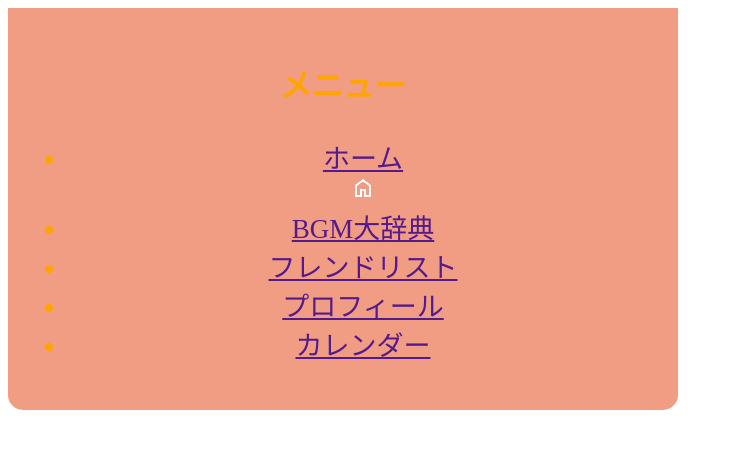
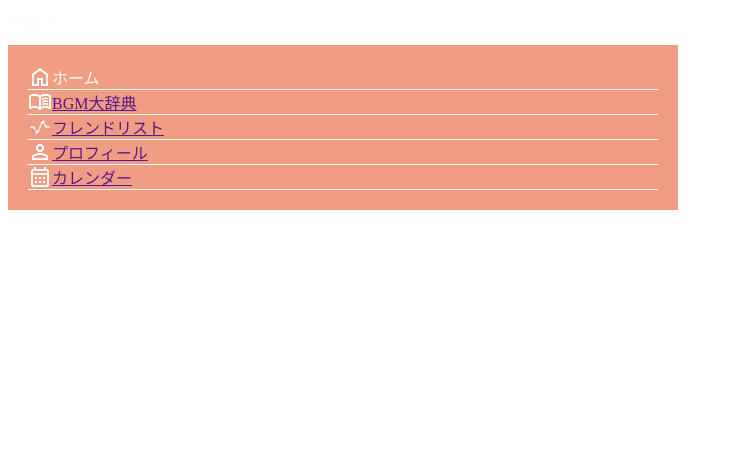
Before and after one commit to Tomoryo211/TaskBeat, a PHP site: page / in a window 1280 px wide. Shown: the top 449 px of the page, without its empty margins (0-733 px from the left). Run offline with PHP 8.4, Linux system fonts and the light colour scheme.

Commit message:
fontcolor交換

```diff
--- a/index.php
+++ b/index.php
@@ -15,12 +15,26 @@
         <h3 class="">メニュー</h3>
         <nav class="header__nav nav" id="js-nav">
             <ul class="nav__items nav-items">
-                <li class="nav_item"><a href="">ホーム</a></li>
-                <img src="img/home.png" alt="">
-                <li class="nav_item"><a href="">BGM大辞典</a></li>
-                <li class="nav_item"><a href="">フレンドリスト</a></li>
-                <li class="nav_item"><a href="">プロフィール</a></li>
-                <li class="nav_item"><a href="">カレンダー</a></li>
+                <div class="headeritem">
+                    <img src="img/home.png" alt="">
+                    <li class="nav_item">ホーム</a></li>
+                </div>
+                <div class="headeritem">
+                    <img src="img/book.png" alt="">
+                    <li class="nav_item"><a href="">BGM大辞典</a></li>
+                </div>
+                <div class="headeritem">
+                    <img src="img/friend.png" alt="">
+                    <li class="nav_item"><a href="">フレンドリスト</a></li>
+                </div>
+                <div class="headeritem">
+                    <img src="img/people.png" alt="">
+                    <li class="nav_item"><a href="">プロフィール</a></li>
+                </div>
+                <div class="headeritem">
+                    <img src="img/calendar.png" alt="">
+                    <li class="nav_item"><a href="">カレンダー</a></li>
+                </div>
             </ul>
         </nav>
     </header>
--- a/styles/style.css
+++ b/styles/style.css
@@ -1,18 +1,27 @@
 html {
-  font-size: 120px;
+  font-size: 62.5%;
 }
 
 body {
   max-width: 670px;
+  color: #fcfcfc;
 }
 
-header {
-  text-align: center;
-  font-size: 27px;
-  color: orange;
+img {
+  width: 24px;
+}
+
+header ul {
+  font-size: 16px;
   /* margin-top: 20px; */
-  border-radius: 0 0 15px 15px;
   background: #F19D83;
   padding: 20px;
 }
+header ul .headeritem {
+  display: flex;
+  list-style: none;
+  color: #fcfcfc;
+  border-bottom: 1px solid #fcfcfc;
+  text-decoration: none;
+}
 /*# sourceMappingURL=style.css.map */
--- a/styles/style.min.css
+++ b/styles/style.min.css
@@ -1,2 +1,2 @@
-html{font-size:120px}body{max-width:670px}header{text-align:center;font-size:27px;color:orange;border-radius:0 0 15px 15px;background:#f19d83;padding:20px}
+html{font-size:62.5%}body{max-width:670px;color:#fcfcfc}img{width:24px}header ul{font-size:16px;background:#f19d83;padding:20px}header ul .headeritem{display:flex;list-style:none;color:#fcfcfc;border-bottom:1px solid #fcfcfc;text-decoration:none}
 /*# sourceMappingURL=style.min.css.map */
--- a/styles/style.scss
+++ b/styles/style.scss
@@ -1,15 +1,26 @@
 html{
-    font-size: 120px;
+    font-size: 62.5%;
 }
 body{
     max-width: 670px;
+    color: #fcfcfc;
+}
+img{
+    width: 24px;
 }
 header{
-    text-align: center;
-    font-size: 27px;
-    color: orange;
-    /* margin-top: 20px; */
-    border-radius: 0 0 15px 15px;
-    background: #F19D83;
-    padding: 20px;
+    ul{
+
+        font-size: 16px;
+        /* margin-top: 20px; */
+        background: #F19D83;
+        padding: 20px;
+        .headeritem{
+            display: flex;
+            list-style: none;
+            color: #fcfcfc;
+            border-bottom: 1px solid #fcfcfc;
+            text-decoration: none;
+        }
+    }
 }
```
Also changed, not shown: img/friend.png (added), 2 other files.
